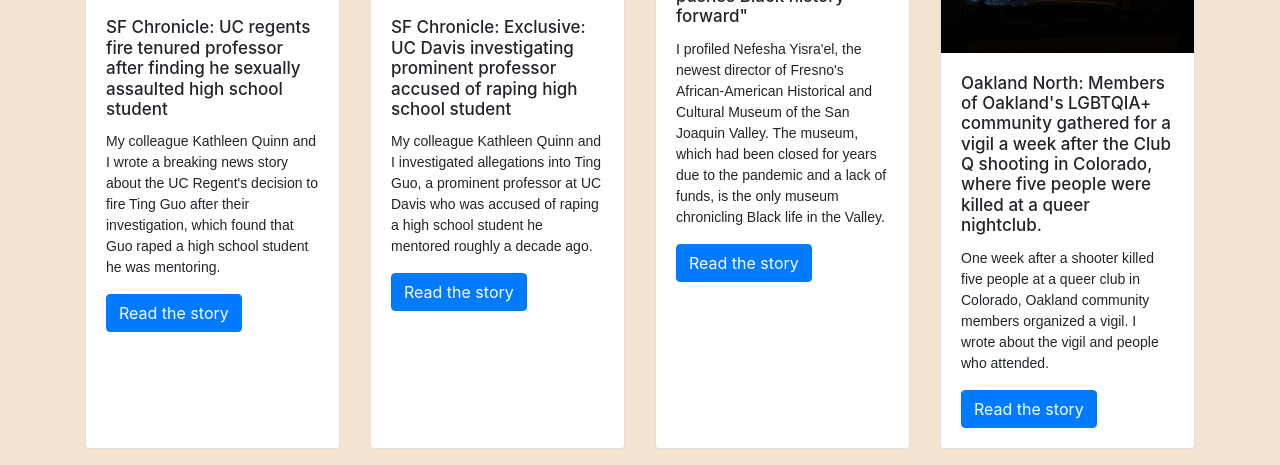
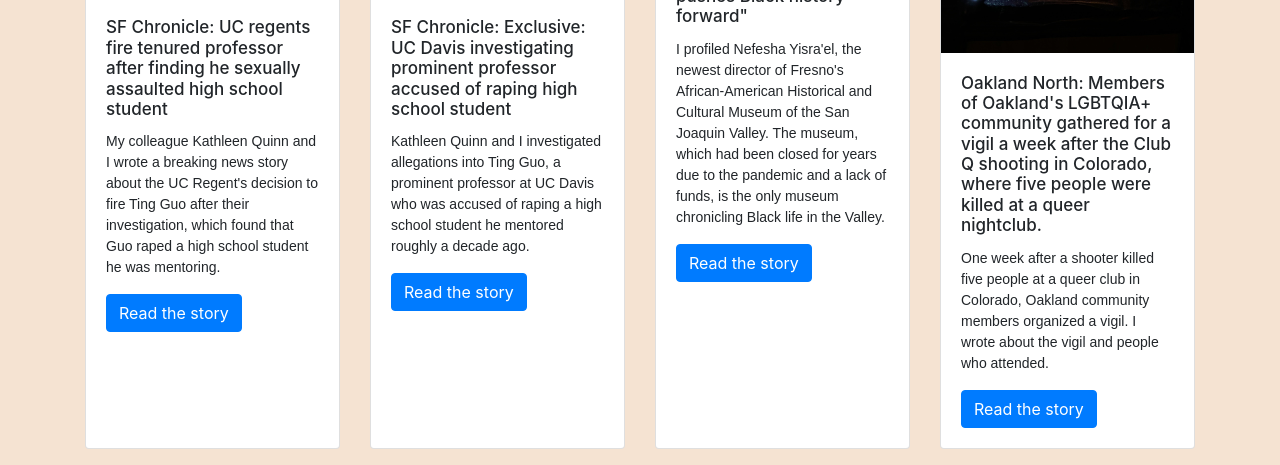
Before and after one commit to jere-o-rhodes/website, a plain HTML site: page index.html in a window 1280 px wide. Shown: the part 2274-2739 px from the top of the page. Drawn offline with nearby package versions, Linux system fonts and the light colour scheme; a web font is replaced by a local one.

Commit message:
kathleen quinn

```diff
--- a/index.html
+++ b/index.html
@@ -107,7 +107,7 @@
                             <img class="card-img-top" src="./assets/ting-guo.jpg" alt="headshot of a Chinese man with black hair smiling at the camera">
                             <div class="card-body">
                                 <h4 class="card-title"> SF Chronicle: Exclusive: UC Davis investigating prominent professor accused of raping high school student</h4>
-                                <p class="card-text"> My colleague Kathleen Quinn and I investigated allegations into Ting Guo, a prominent professor at UC Davis who was accused of raping a high school student he mentored roughly a decade ago.</p>
+                                <p class="card-text"> Kathleen Quinn and I investigated allegations into Ting Guo, a prominent professor at UC Davis who was accused of raping a high school student he mentored roughly a decade ago.</p>
                                 <a target="_blank" href="https://acrobat.adobe.com/link/track?uri=urn%3Aaaid%3Ascds%3AUS%3Ab263536b-52d2-32da-a10c-f7bd21394ec3&viewer%21megaVerb=group-discover" class="btn btn-primary"> Read the story </a>
                             </div>
                         </div>
```
